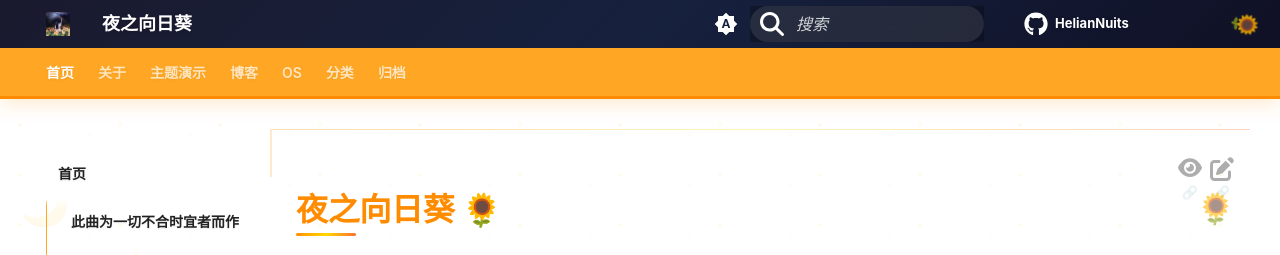
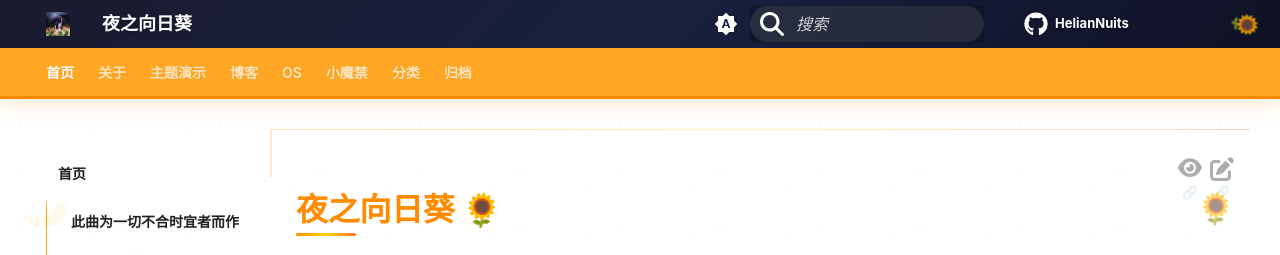
Before and after one commit to SXP-Simon/HelianNuits, an MkDocs documentation site: the page built from docs/index.md, in a window 1280 px wide. Shown: the top 255 px of the page. Built offline with MkDocs 1.6.1 and Material for MkDocs 9.7.7, drawn with Linux system fonts in a browser that asks for light colours; some web fonts are replaced; comment, search, counter and statistics services are not loaded.

Commit message:
Update mkdocs.yml

```diff
--- a/mkdocs.yml
+++ b/mkdocs.yml
@@ -139,6 +139,7 @@ nav:
     - 近月2官中来袭: blog/posts/近月2官中来袭.md
     - 这网页这么全是红色: blog/posts/这网页这么全是红色.md
 - OS: blog/sections/OS.md
+- 小魔禁: blog/sections/小魔禁.md
 - 分类: blog/categories.md
 - 归档: blog/archive.md
 
```
